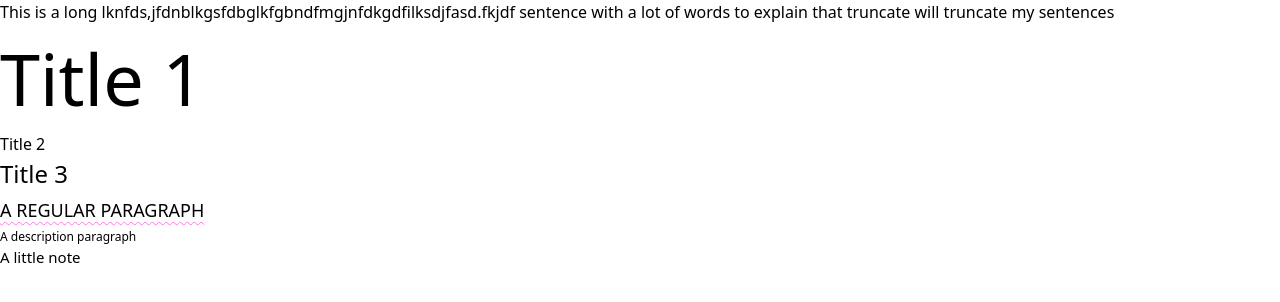
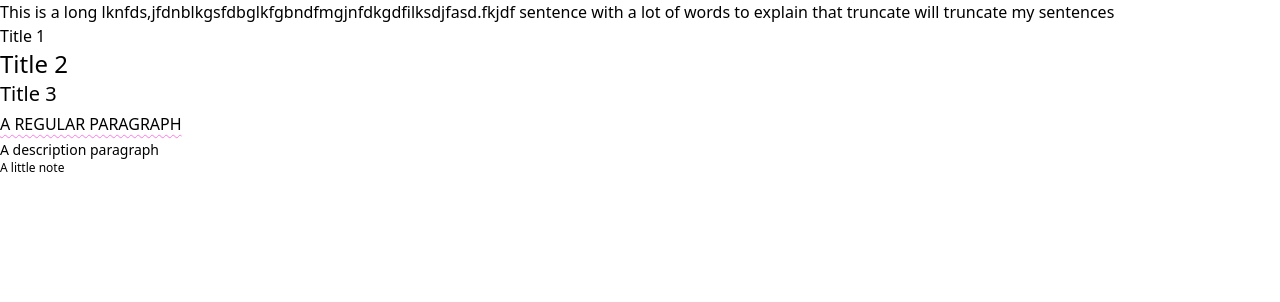
Before and after one commit to thinhdh04/tailwind-basic-freecodecamp, a React (Vite) app: page / in a window 1280 px wide. Shown: the top 302 px of the page. Built offline with nearby package versions, Linux system fonts and the light colour scheme.

Commit message:
complete space-size

```diff
--- /dev/null
+++ b/src/components/space-size/Space.tsx
@@ -0,0 +1,32 @@
+
+export const Space = () => {
+    return (
+        <>
+            <div>
+                <div className="bg-bermuda text-white font-bold m-3">
+                    box with margin
+                </div>
+
+                <div className="bg-bubble-gum text-white font-bold p-3">
+                    box with padding
+                </div>
+
+                <h1 className="text-xl font-bold">
+                    this is my title
+                </h1>
+
+                <div className="flex ">
+                    <div className="w-1/5 h-6 bg-bubble-gum"></div>
+                    <div className="w-4/5 h-6 bg-tahiti"></div>
+                </div>
+
+                <div>
+                    <h1 className="mb-4">first title</h1>
+                    <h2 className="mb-3">second title</h2>
+                    <h3 className="mb-2">third title</h3>
+                    <p className="mb-1">paragraph</p>
+                </div>
+            </div>
+        </>
+    )
+}
--- a/tailwind.config.js
+++ b/tailwind.config.js
@@ -5,14 +5,7 @@ export default {
     "./src/**/*.{js,ts,jsx,tsx}",
   ],
   theme: {
-    fontSize: {
-      xs: '15px',
-      sm: '12px',
-      base: '18px',
-      xl: '24px',
-      xl2: '48px',
-      xl3: '72px',
-    },
+
     screens: {
       sm: '480px',
       md: '768px',
```
